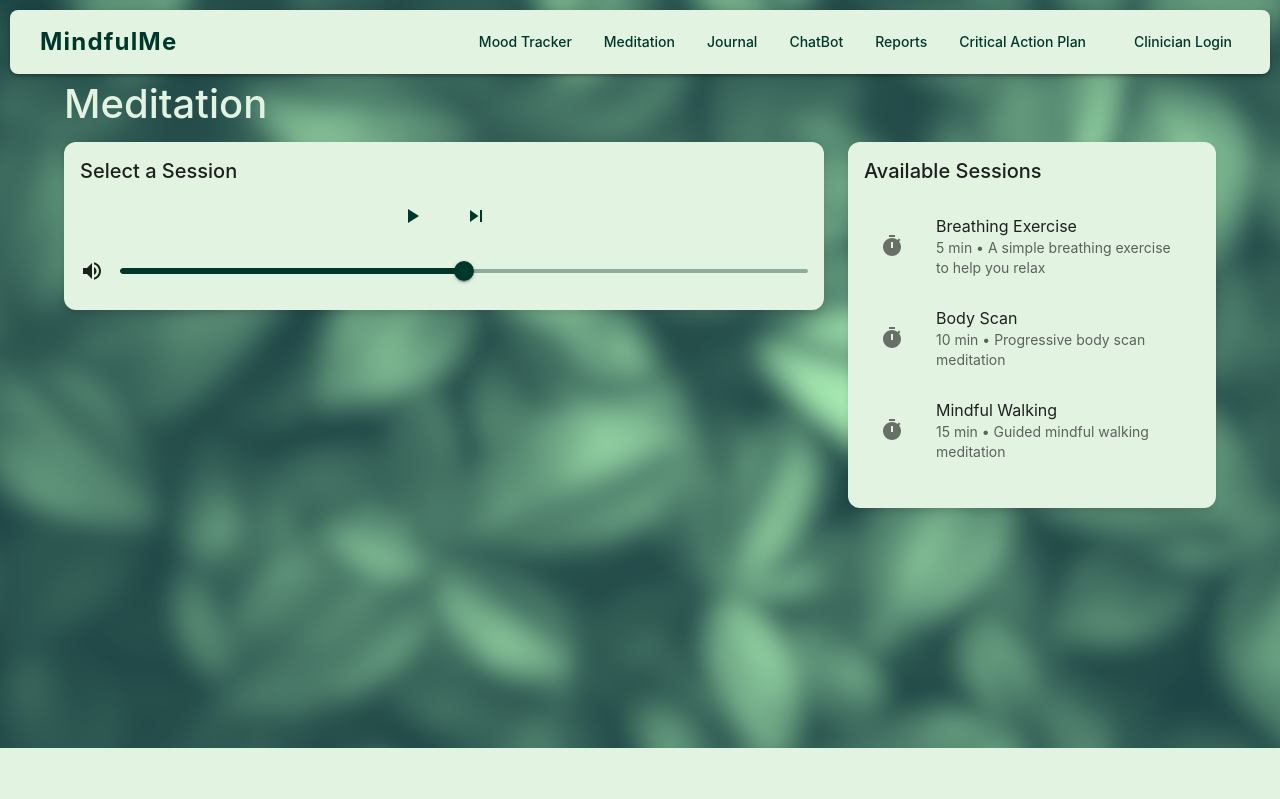
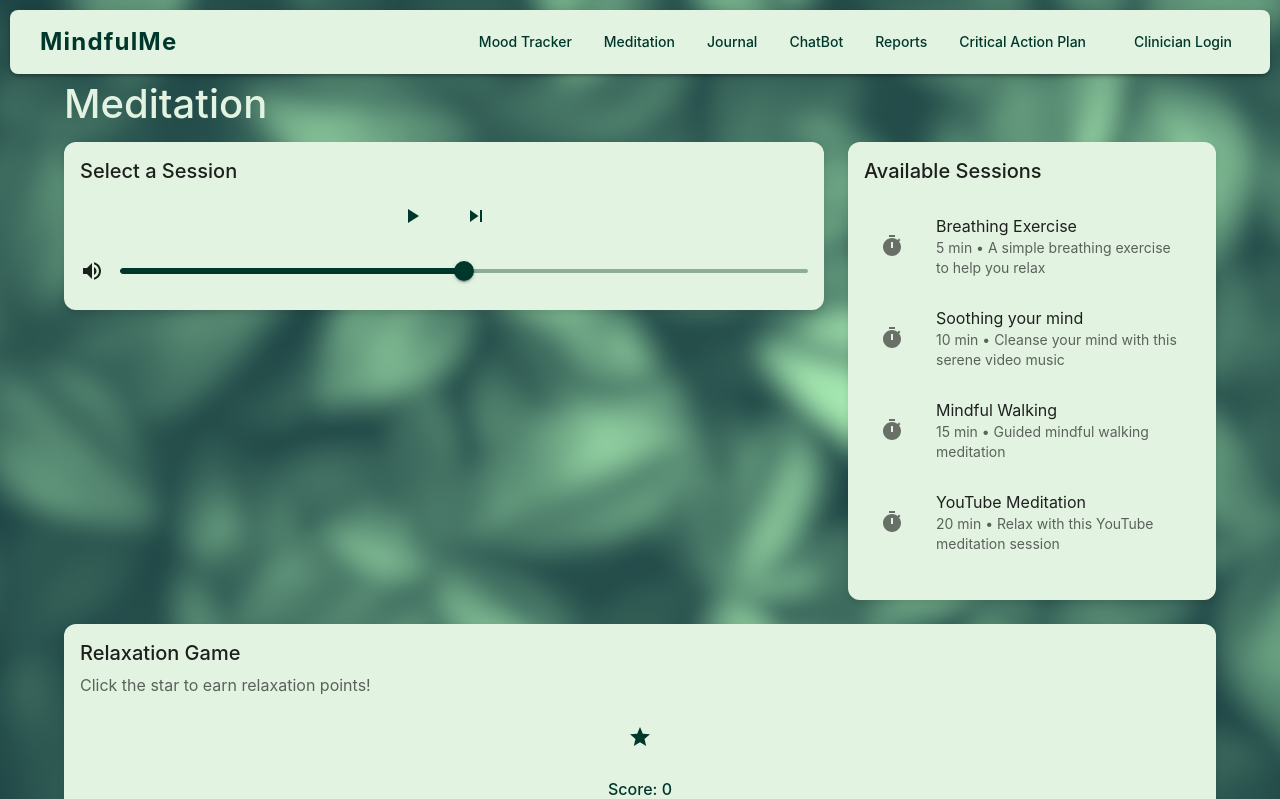
Before and after one commit to Akxsh65/MentalHealthApp, a React (Create React App) app in the folder frontend/: page /meditation in a window 1280 px wide. Shown: the top 799 px of the page. Built offline with nearby package versions, Linux system fonts and the light colour scheme.

Commit message:
Update Meditation.js

```diff
--- a/frontend/src/pages/Meditation.js
+++ b/frontend/src/pages/Meditation.js
@@ -20,6 +20,7 @@ import {
   SkipNext,
   VolumeUp,
   Timer,
+  Star,
 } from "@mui/icons-material";
 
 const meditationSessions = [
@@ -28,25 +29,66 @@ const meditationSessions = [
     title: "Breathing Exercise",
     duration: "5 min",
     description: "A simple breathing exercise to help you relax",
+    type: "youtube",
+    video: "https://www.youtube.com/embed/enJyOTvEn4M", // Example 5-min guided breathing
   },
   {
     id: 2,
-    title: "Body Scan",
+    title: "Soothing your mind",
     duration: "10 min",
-    description: "Progressive body scan meditation",
+    description: "Cleanse your mind with this serene video music",
+    type: "youtube",
+    video: "https://www.youtube.com/embed/koRbYQyPU0U", // 10-min soothing meditation
   },
   {
     id: 3,
     title: "Mindful Walking",
     duration: "15 min",
     description: "Guided mindful walking meditation",
+    type: "youtube",
+    video: "https://www.youtube.com/embed/sWrgKDzM0LU", // 15-min mindful walking
+  },
+  {
+    id: 4,
+    title: "YouTube Meditation",
+    duration: "20 min",
+    description: "Relax with this YouTube meditation session",
+    type: "youtube",
+    video: "https://www.youtube.com/embed/inpok4MKVLM",
   },
 ];
+
+// Helper to render video or YouTube iframe
+function MeditationVideo({ session }) {
+  if (!session) return null;
+  if (session.type === "youtube") {
+    return (
+      <iframe
+        width="100%"
+        height="360"
+        src={session.video}
+        title={session.title}
+        frameBorder="0"
+        allow="accelerometer; autoplay; clipboard-write; encrypted-media; gyroscope; picture-in-picture"
+        allowFullScreen
+        style={{ marginTop: "16px" }}
+      />
+    );
+  }
+  return (
+    <video
+      src={session.video}
+      controls
+      style={{ width: "100%", marginTop: "16px" }}
+    />
+  );
+}
 
 function Meditation() {
   const [isPlaying, setIsPlaying] = useState(false);
   const [volume, setVolume] = useState(50);
   const [selectedSession, setSelectedSession] = useState(null);
+  const [score, setScore] = useState(0);
 
   const handlePlayPause = () => {
     setIsPlaying(!isPlaying);
@@ -59,6 +101,10 @@ function Meditation() {
   const handleSessionSelect = (session) => {
     setSelectedSession(session);
     setIsPlaying(false);
+  };
+
+  const handleGameClick = () => {
+    setScore(score + 1);
   };
 
   return (
@@ -82,6 +128,24 @@ function Meditation() {
                   <Typography variant="body1" color="text.secondary">
                     {selectedSession.description}
                   </Typography>
+                  {selectedSession.type === "youtube" ? (
+                    <iframe
+                      width="100%"
+                      height="360"
+                      src={selectedSession.video}
+                      title={selectedSession.title}
+                      frameBorder="0"
+                      allow="accelerometer; autoplay; clipboard-write; encrypted-media; gyroscope; picture-in-picture"
+                      allowFullScreen
+                      style={{ marginTop: "16px" }}
+                    />
+                  ) : (
+                    <video
+                      src={selectedSession.video}
+                      controls
+                      style={{ width: "100%", marginTop: "16px" }}
+                    />
+                  )}
                 </Box>
               )}
               <Box sx={{ display: "flex", justifyContent: "center", gap: 2 }}>
@@ -135,6 +199,31 @@ function Meditation() {
             </CardContent>
           </Card>
         </Grid>
+
+        <Grid item xs={12}>
+          <Card>
+            <CardContent>
+              <Typography variant="h5" gutterBottom>
+                Relaxation Game
+              </Typography>
+              <Typography variant="body1" color="text.secondary" gutterBottom>
+                Click the star to earn relaxation points!
+              </Typography>
+              <Box sx={{ textAlign: "center", mt: 2 }}>
+                <IconButton
+                  color="primary"
+                  size="large"
+                  onClick={handleGameClick}
+                >
+                  <Star />
+                </IconButton>
+                <Typography variant="h6" color="primary" sx={{ mt: 2 }}>
+                  Score: {score}
+                </Typography>
+              </Box>
+            </CardContent>
+          </Card>
+        </Grid>
       </Grid>
     </Container>
   );
```
